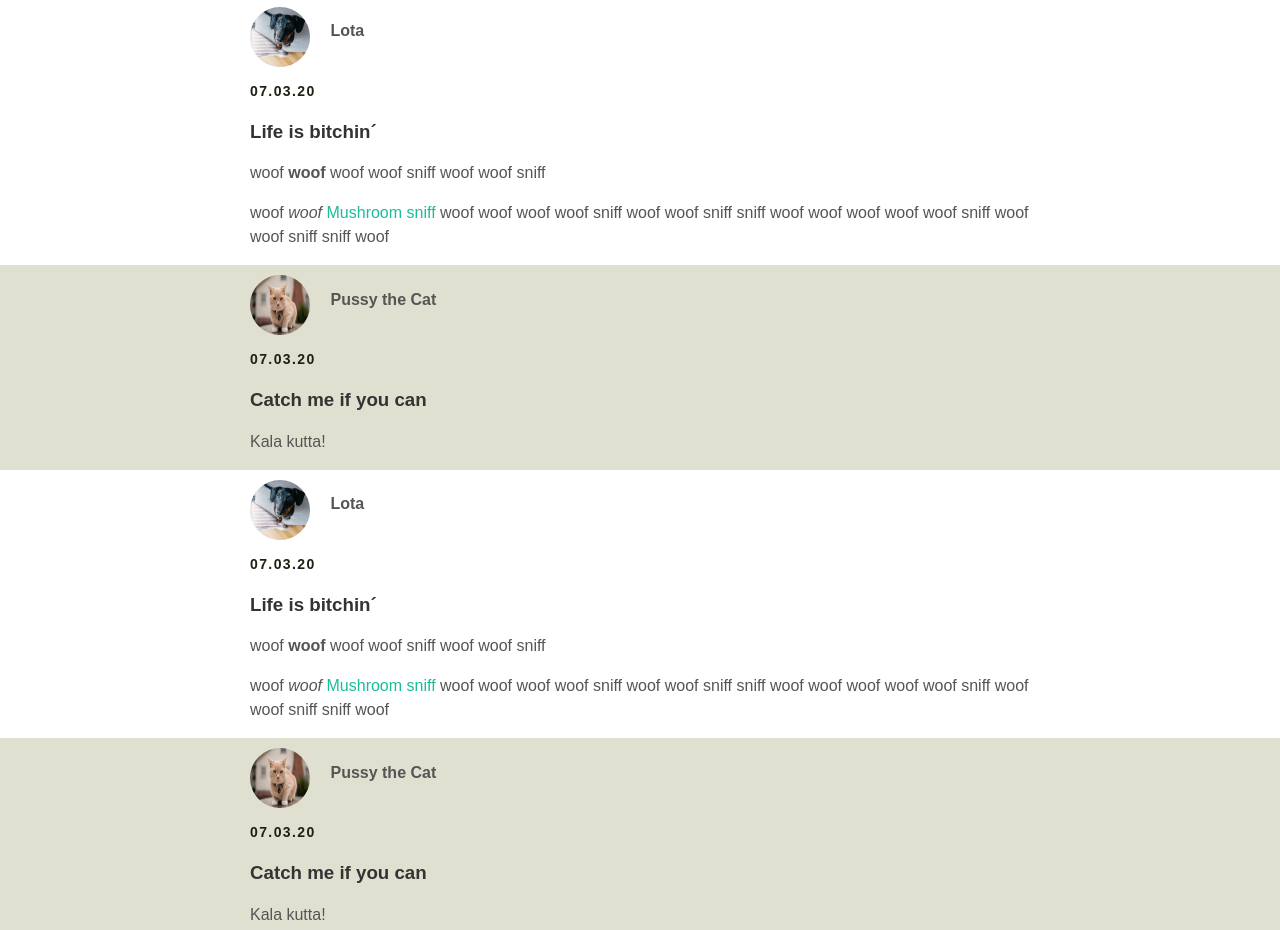
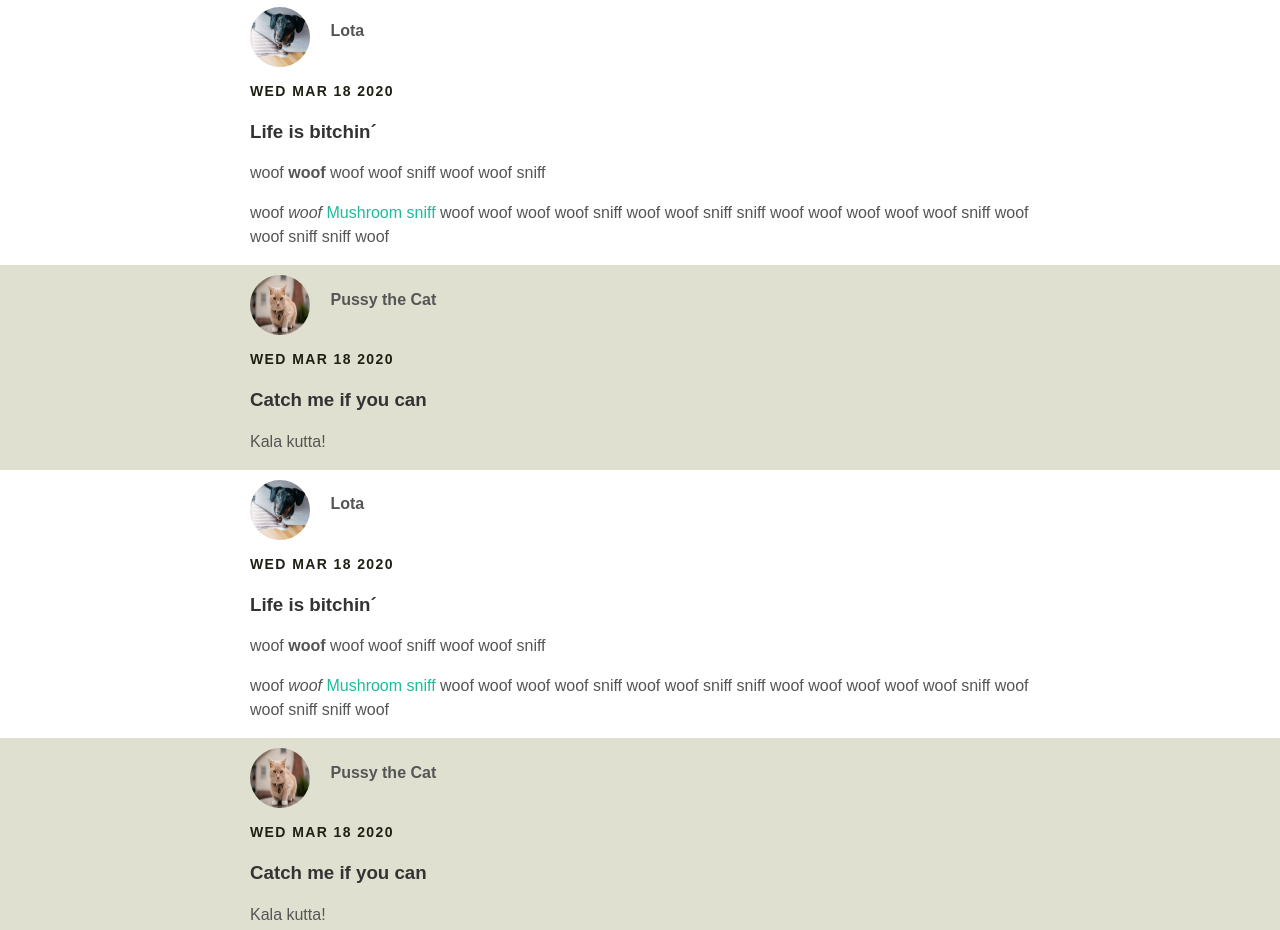
Before and after one commit to guithead/guithead.github.io, a plain HTML site: page index.html in a window 1280 px wide. Shown: the part 153-1083 px from the top of the page. Drawn offline with Linux system fonts and the light colour scheme.

Commit message:
Add files via upload

```diff
--- a/index.html
+++ b/index.html
@@ -6,7 +6,7 @@
     <title>Lota the black bitch</title>
   </head>
   <body>
-    <div id="header">
+   <div id="header">
       <div class="container">
         <a id="header-title" href="index.html">My blog</a>
         <ul id="header-nav">
@@ -22,7 +22,8 @@
             <img src="ltsk.jpg">
             <span><strong>Lota</strong></span>
           </div>
-          <p class="post-date">07.03.20</p>
+          <p class="post-date"> <script>document.write(new Date().toDateString());
+          </script>  </p>
           <h3 class="post-title">Life is bitchin´</h3>
           <div class="post-content">
             <p>woof <strong>woof</strong> woof woof sniff woof woof sniff</p>
@@ -37,7 +38,8 @@
            <img src="cat.jpg">
            <span><strong>Pussy the Cat</strong></span>
           </div>
-         <p class="post-date">07.03.20</p>
+          <p class="post-date"> <script>document.write(new Date().toDateString());
+          </script>  </p>
          <h3 class="post-title">Catch me if you can</h3>
          <div class="post-content">
            <p>Kala kutta!</p>
@@ -50,7 +52,8 @@
           <img src="ltsk.jpg">
           <span><strong>Lota</strong></span>
         </div>
-        <p class="post-date">07.03.20</p>
+        <p class="post-date"> <script>document.write(new Date().toDateString());
+        </script>  </p>
         <h3 class="post-title">Life is bitchin´</h3>
         <div class="post-content">
           <p>woof <strong>woof</strong> woof woof sniff woof woof sniff</p>
@@ -65,13 +68,14 @@
        <img src="cat.jpg">
        <span><strong>Pussy the Cat</strong></span>
       </div>
-     <p class="post-date">07.03.20</p>
+     <p class="post-date"> <script>document.write(new Date().toDateString());
+     </script>  </p>
      <h3 class="post-title">Catch me if you can</h3>
      <div class="post-content">
        <p>Kala kutta!</p>
-     </div>
+      </div>
+    </div>
   </div>
-</div>
     <div id="footer">
       <div class="container">
         <div class="column">
@@ -88,6 +92,5 @@
         </div>
       </div>
     </div>
-
    </body>
 </html>
```
